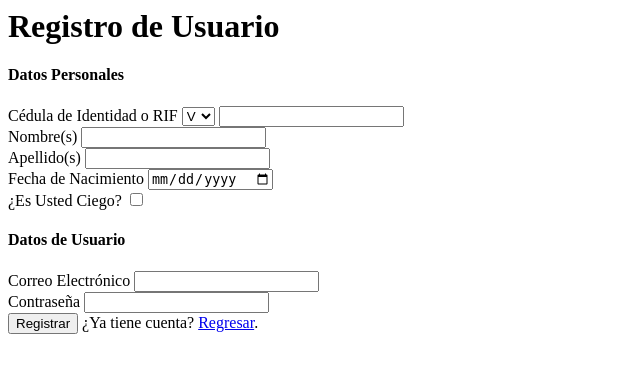
After one commit to DiegoEfu/tesis, a Django app: page /usuarios/register in a window 1280 px wide. The commit adds this page. Shown: the top 373 px of the page, without its empty margins (0-640 px from the left). Run offline with Django 3.2, Linux system fonts and the light colour scheme.

Commit message:
formulario

```diff
--- a/tesis/urls.py
+++ b/tesis/urls.py
@@ -16,6 +16,7 @@ Including another URLconf
 from django.contrib import admin
 from django.urls import path, include
 from usuarios.views import bienvenida
+from django.contrib.auth.forms import UserCreationForm
 
 urlpatterns = [
     path('admin/', admin.site.urls),
--- a/usuarios/models.py
+++ b/usuarios/models.py
@@ -22,9 +22,7 @@ class Persona(models.Model):
 class Usuario(AbstractUser):
     username = None
     email = models.EmailField("Correo Electrónico", unique=True)
-    numero_seguridad = models.CharField("Número Secreto", null=True, max_length=5)
     persona = models.OneToOneField(to='usuarios.Persona', on_delete=models.CASCADE)
-
 
     USERNAME_FIELD = "email"
     REQUIRED_FIELDS = []
--- a/usuarios/templates/registration/login.html
+++ b/usuarios/templates/registration/login.html
@@ -3,6 +3,6 @@
     {% csrf_token %}
     {{form.as_p}}
     <input type="submit" value="Enviar">
-    <a href="#">Crear Nuevo Usuario</a>
+    <a href="{% url 'registro' %}">Crear Nuevo Usuario</a>
     <a href="#">Soy ciego y uso otro método de autenticación</a>
 </form>
--- /dev/null
+++ b/usuarios/templates/registration/register.html
@@ -0,0 +1,36 @@
+<h1>Registro de Usuario</h1>
+<form action="{% url 'login' %}" method="post">
+    {% csrf_token %}
+    <h4>Datos Personales</h4>
+    <label>Cédula de Identidad o RIF</label>
+    <select name="tipo" id="tipo">
+        <option value="V">V</option>
+        <option value="E">E</option>
+        <option value="J">J</option>
+        <option value="G">G</option>
+    </select>
+    <input required type="number" max="999999999999" name="identificacion" id="identificacion"><br>
+
+    <label>Nombre(s)</label>
+    <input required type="number" name="nombre" id="nombre"><br>
+
+    <label>Apellido(s)</label>
+    <input required type="number" name="apellido" id="apellido"><br>
+
+    <label>Fecha de Nacimiento</label>
+    <input required type="date" name="fecha_nacimiento" id="fecha_nacimiento"><br>
+
+    <label>¿Es Usted Ciego?</label>
+    <input required type="checkbox" name="ciego" id="ciego"><br>
+
+    <h4>Datos de Usuario</h4>
+    <!-- Aquí deben haber 2 formularios: uno con solo contraseña y otro con "palabra de seguridad" y "número de seguridad" -->
+    <label>Correo Electrónico</label>
+    <input required type="email" name="email" id="email"><br>
+
+    <label>Contraseña</label>
+    <input required type="password" name="password" id="password"><br>
+
+    <input required type="submit" value="Registrar">
+    ¿Ya tiene cuenta? <a href="login/">Regresar</a>.
+</form>
--- a/usuarios/urls.py
+++ b/usuarios/urls.py
@@ -2,4 +2,5 @@ from django.urls import path
 from .views import *
 
 urlpatterns = [
+    path("register", register_user, name="registro")
 ]
--- a/usuarios/views.py
+++ b/usuarios/views.py
@@ -7,3 +7,6 @@ from django.http.response import HttpResponse
 
 def bienvenida(request):
     return HttpResponse(request.user)
+
+def register_user(request):
+    return render(request, 'registration/register.html', {})
```
